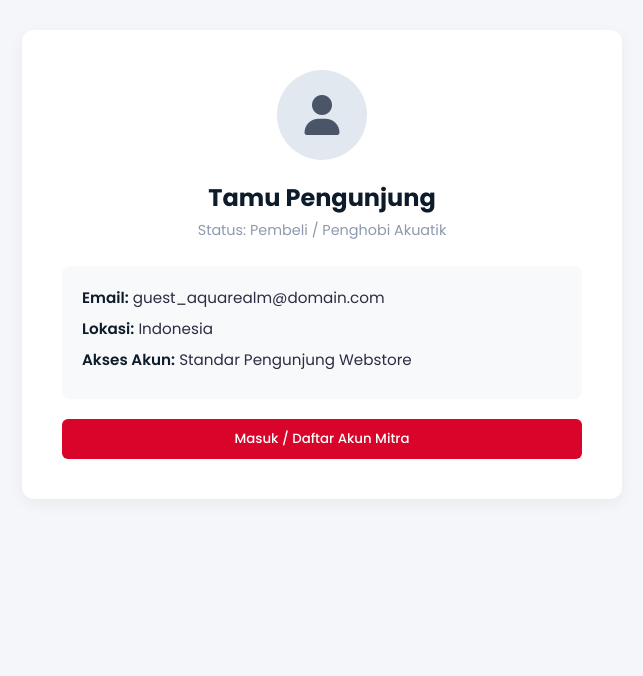
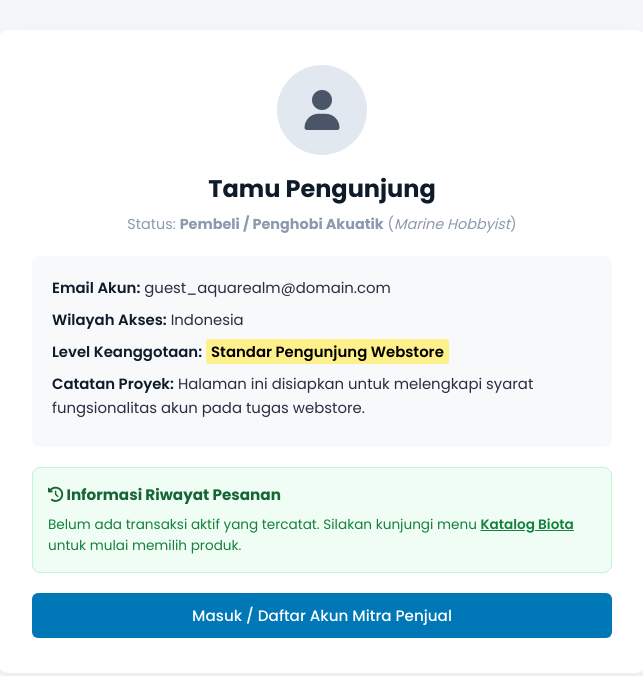
Before and after one commit to JavierSekolah/JavierSekolah.github.io, a plain HTML site: page profil.html in a window 1280 px wide. Shown: the whole page, without its empty margins (318-961 px from the left). Drawn offline with Linux system fonts and the light colour scheme.

Commit message:
Refactor profil.html for improved layout and content
Updated the profile page with enhanced styling and added user information sections.

```diff
--- a/profil.html
+++ b/profil.html
@@ -8,34 +8,55 @@
     <link rel="stylesheet" href="https://cdnjs.cloudflare.com/ajax/libs/font-awesome/6.4.0/css/all.min.css">
     <style>
         * { box-sizing: border-box; margin: 0; padding: 0; font-family: 'Poppins', sans-serif; }
-        body { background-color: #f4f6f9; color: #2b2d42; padding: 30px 20px; }
-        .profile-container { max-width: 600px; margin: 0 auto; background: white; padding: 40px; border-radius: 12px; box-shadow: 0 5px 15px rgba(0,0,0,0.05); text-align: center; }
-        .profile-avatar { width: 90px; height: 90px; background-color: #e2e8f0; border-radius: 50%; display: flex; align-items: center; justify-content: center; margin: 0 auto 20px; font-size: 2.5rem; color: #4a5568; }
+        body { background-color: #f4f6f9; color: #2b2d42; padding: 30px 20px; line-height: 1.6; }
+        .profile-container { max-width: 650px; margin: 0 auto; background: white; padding: 35px; border-radius: 12px; box-shadow: 0 5px 15px rgba(0,0,0,0.05); text-align: center; }
+        .profile-avatar { width: 90px; height: 90px; background-color: #e2e8f0; border-radius: 50%; display: flex; align-items: center; justify-content: center; margin: 0 auto 15px; font-size: 2.5rem; color: #4a5568; }
         h2 { color: #0d1b2a; margin-bottom: 5px; }
-        p.role { color: #8d99ae; font-size: 0.9rem; margin-bottom: 25px; }
-        .profile-info { text-align: left; background: #f8f9fa; padding: 20px; border-radius: 8px; margin-bottom: 20px; }
-        .profile-info p { margin-bottom: 8px; font-size: 0.95rem; color: #2b2d42; }
+        p.role { color: #8d99ae; font-size: 0.9rem; margin-bottom: 20px; }
+
+        .profile-info { text-align: left; background: #f8f9fa; padding: 20px; border-radius: 8px; margin-bottom: 20px; font-size: 0.93rem; }
+        .profile-info p { margin-bottom: 8px; color: #2b2d42; }
         .profile-info p span { font-weight: 600; color: #0d1b2a; }
-        .btn-logout { background-color: #d90429; color: white; border: none; padding: 10px 20px; border-radius: 6px; cursor: pointer; font-weight: 500; width: 100%; transition: 0.3s; }
-        .btn-logout:hover { background-color: #b7031d; }
+
+        mark { background-color: #fef08a; padding: 2px 5px; border-radius: 3px; font-weight: 600; }
+
+        .history-box {
+            text-align: left;
+            margin-bottom: 20px;
+            background: #f0fdf4;
+            border: 1px solid #bbf7d0;
+            padding: 15px;
+            border-radius: 8px;
+        }
+        .history-box h4 { color: #166534; font-size: 0.95rem; margin-bottom: 6px; }
+        .history-box p { font-size: 0.85rem; color: #15803d; }
+
+        .btn-logout { background-color: #0077b6; color: white; border: none; padding: 11px 20px; border-radius: 6px; cursor: pointer; font-weight: 500; width: 100%; transition: 0.3s; font-size: 0.95rem; }
+        .btn-logout:hover { background-color: #002b49; }
     </style>
 </head>
 <body>
 
-    <div class="profile-container">
-        <div class="profile-avatar">
+    <div class="profile-container" title="Panel Akun Pengguna AQUA REALM">
+        <div class="profile-avatar" title="Avatar Pengguna Tamu">
             <i class="fa-solid fa-user"></i>
         </div>
         <h2>Tamu Pengunjung</h2>
-        <p class="role">Status: Pembeli / Penghobi Akuatik</p>
+        <p class="role">Status: <strong>Pembeli / Penghobi Akuatik</strong> (<em>Marine Hobbyist</em>)</p>
 
         <div class="profile-info">
-            <p><span>Email:</span> guest_aquarealm@domain.com</p>
-            <p><span>Lokasi:</span> Indonesia</p>
-            <p><span>Akses Akun:</span> Standar Pengunjung Webstore</p>
+            <p><span>Email Akun:</span> guest_aquarealm@domain.com</p>
+            <p><span>Wilayah Akses:</span> Indonesia</p>
+            <p><span>Level Keanggotaan:</span> <mark>Standar Pengunjung Webstore</mark></p>
+            <p><span>Catatan Proyek:</span> Halaman ini disiapkan untuk melengkapi syarat fungsionalitas akun pada tugas webstore.</p>
         </div>
 
-        <button type="button" class="btn-logout">Masuk / Daftar Akun Mitra</button>
+        <div class="history-box">
+            <h4><i class="fa-solid fa-clock-rotate-left"></i> Informasi Riwayat Pesanan</h4>
+            <p>Belum ada transaksi aktif yang tercatat. Silakan kunjungi menu <a href="katalog.html" title="Buka katalog biota" style="color: #15803d; font-weight:600;">Katalog Biota</a> untuk mulai memilih produk.</p>
+        </div>
+
+        <button type="button" class="btn-logout" title="Simulasi tombol akses masuk atau pendaftaran akun baru">Masuk / Daftar Akun Mitra Penjual</button>
     </div>
 
 </body>
```
